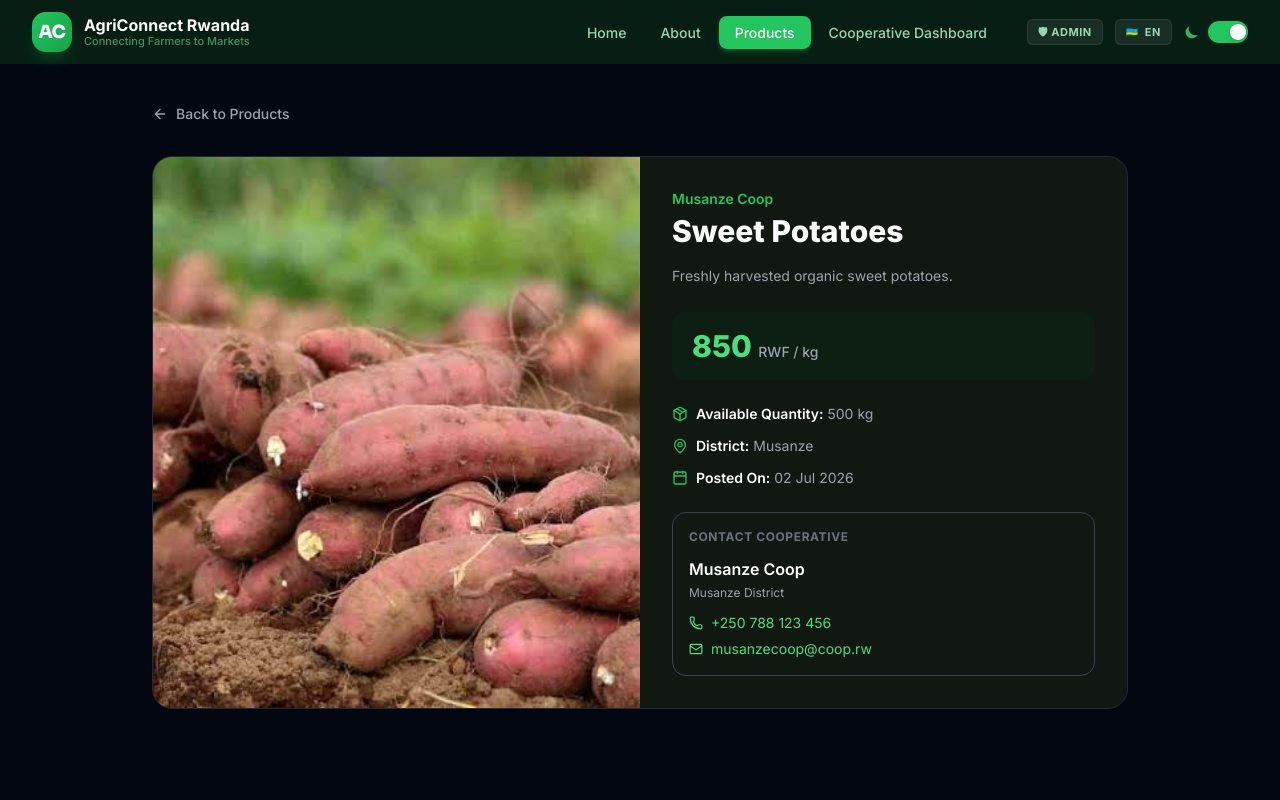
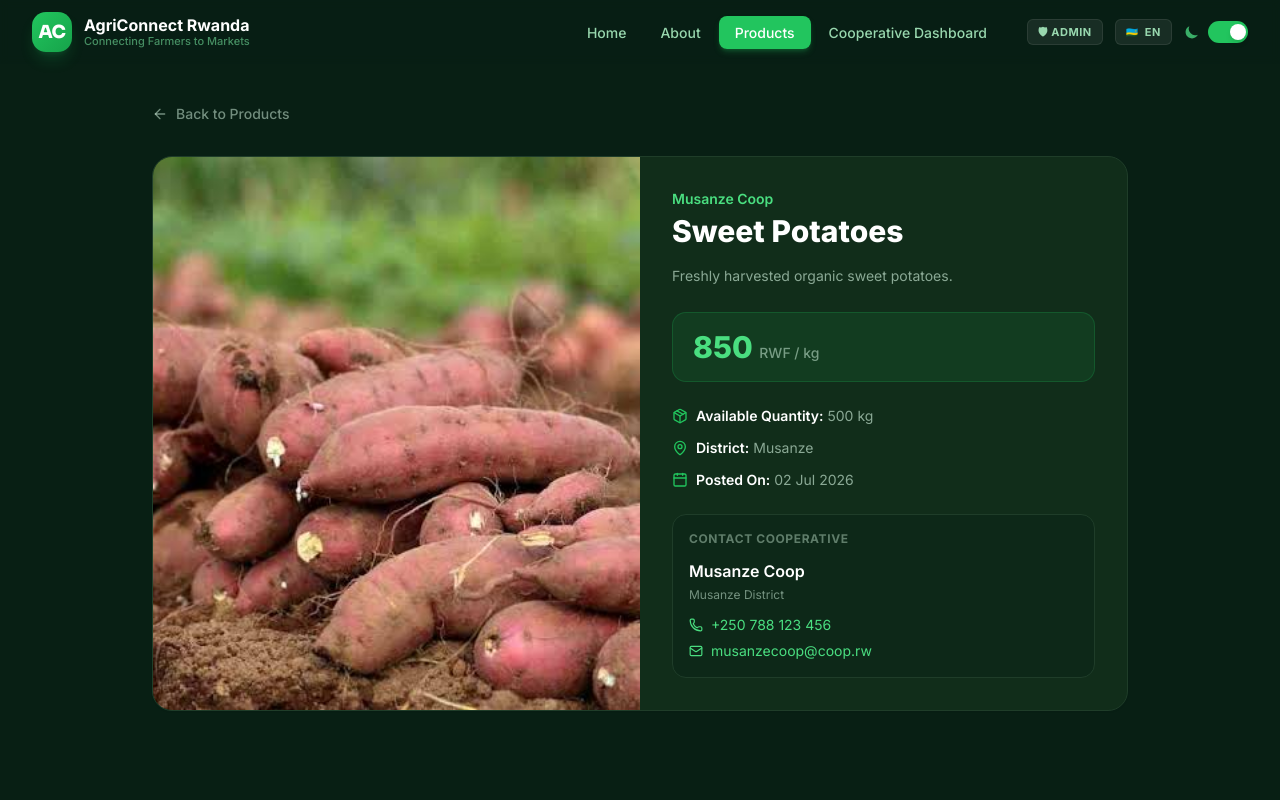
Before and after one commit to Emerance63/AGRI_connect_Frotned-end, a Next.js app: page /products/1 in a window 1280 px wide. Shown: the top 800 px of the page. Built offline with nearby package versions, Linux system fonts and the light colour scheme.

Commit message:
style: apply project green dark mode palette to all products pages and components

```diff
--- a/src/app/products/[id]/page.tsx
+++ b/src/app/products/[id]/page.tsx
@@ -43,20 +43,20 @@ export default function ProductDetailPage() {
   const displayName = t.productNames?.[product.name] ?? product.name;
 
   return (
-    <main className="min-h-screen bg-gray-50 dark:bg-gray-950">
+    <main className="min-h-screen bg-gray-50 dark:bg-[#081F14]">
       <div className="mx-auto max-w-5xl px-6 py-10">
         <Link
           href="/products"
-          className="mb-8 inline-flex items-center gap-2 text-sm font-medium text-gray-500 transition hover:text-green-600 dark:text-gray-400 dark:hover:text-green-400"
+          className="mb-8 inline-flex items-center gap-2 text-sm font-medium text-gray-500 transition hover:text-green-600 dark:text-green-100/50 dark:hover:text-green-400"
         >
           <ArrowLeft className="h-4 w-4" />
           {t.productDetail.backToProducts}
         </Link>
 
-        <div className="overflow-hidden rounded-2xl border border-gray-100 bg-white shadow-sm dark:border-gray-800 dark:bg-[#111811]">
+        <div className="overflow-hidden rounded-2xl border border-gray-100 bg-white shadow-sm dark:border-[#1f3d29] dark:bg-[#112d1a]">
           <div className="grid md:grid-cols-2">
             {/* Image */}
-            <div className="relative h-72 w-full md:h-full min-h-72 bg-gray-100 dark:bg-gray-800">
+            <div className="relative h-72 w-full md:h-full min-h-72 bg-gray-100 dark:bg-[#0d2818]">
               <Image
                 src={product.imageUrl}
                 alt={displayName}
@@ -70,28 +70,28 @@ export default function ProductDetailPage() {
 
             {/* Details */}
             <div className="p-8">
-              <p className="mb-1 text-sm font-semibold text-green-600 dark:text-green-500">
+              <p className="mb-1 text-sm font-semibold text-green-600 dark:text-green-400">
                 {product.cooperative.name}
               </p>
               <h1 className="mb-4 text-3xl font-extrabold text-gray-900 dark:text-white">
                 {displayName}
               </h1>
-              <p className="mb-6 text-sm leading-relaxed text-gray-600 dark:text-gray-400">
+              <p className="mb-6 text-sm leading-relaxed text-gray-600 dark:text-green-100/60">
                 {product.description}
               </p>
 
               {/* Price */}
-              <div className="mb-6 rounded-xl bg-green-50 px-5 py-4 dark:bg-green-950/30">
+              <div className="mb-6 rounded-xl bg-green-50 px-5 py-4 dark:bg-green-500/10 dark:border dark:border-green-500/20">
                 <p className="text-3xl font-extrabold text-green-700 dark:text-green-400">
                   {product.unitPrice.toLocaleString()}{" "}
-                  <span className="text-sm font-medium text-gray-500 dark:text-gray-400">
+                  <span className="text-sm font-medium text-gray-500 dark:text-green-100/50">
                     RWF / {product.unit}
                   </span>
                 </p>
               </div>
 
               {/* Meta */}
-              <ul className="mb-6 space-y-3 text-sm text-gray-600 dark:text-gray-400">
+              <ul className="mb-6 space-y-3 text-sm text-gray-600 dark:text-green-100/60">
                 <li className="flex items-center gap-2">
                   <Package className="h-4 w-4 text-green-500" />
                   <span>
@@ -116,12 +116,12 @@ export default function ProductDetailPage() {
               </ul>
 
               {/* Cooperative */}
-              <div className="rounded-xl border border-gray-100 p-4 dark:border-gray-700">
-                <p className="mb-3 text-xs font-bold uppercase tracking-wider text-gray-400 dark:text-gray-500">
+              <div className="rounded-xl border border-gray-100 p-4 dark:border-[#1f3d29] dark:bg-[#0d2818]">
+                <p className="mb-3 text-xs font-bold uppercase tracking-wider text-gray-400 dark:text-green-100/40">
                   {t.productDetail.contactCooperative}
                 </p>
                 <p className="mb-1 font-semibold text-gray-900 dark:text-white">{product.cooperative.name}</p>
-                <p className="text-xs text-gray-500 dark:text-gray-400">{product.cooperative.address}</p>
+                <p className="text-xs text-gray-500 dark:text-green-100/50">{product.cooperative.address}</p>
                 <div className="mt-3 flex flex-col gap-1.5">
                   <a href={`tel:${product.cooperative.phone}`} className="flex items-center gap-2 text-sm text-green-600 hover:underline dark:text-green-400">
                     <Phone className="h-3.5 w-3.5" />{product.cooperative.phone}
--- a/src/components/products/CategoryFilter.tsx
+++ b/src/components/products/CategoryFilter.tsx
@@ -13,7 +13,7 @@ export default function CategoryFilter({ categories, value, onChange }: Category
     <select
       value={value}
       onChange={(e) => onChange(e.target.value)}
-      className="w-full rounded-lg border border-gray-200 bg-white px-4 py-3 text-sm text-gray-700 focus:border-green-700 focus:outline-none focus:ring-1 focus:ring-green-700 md:w-56"
+      className="w-full rounded-lg border border-gray-200 bg-white px-4 py-3 text-sm text-gray-700 focus:border-green-600 focus:outline-none focus:ring-1 focus:ring-green-600 md:w-56 dark:border-[#1f3d29] dark:bg-[#112d1a] dark:text-white dark:focus:border-green-500"
     >
       {categories.map((category) => {
         const translatedCategory = (t.categories as Record<string, string> | undefined)?.[category] || category;
--- a/src/components/products/ProductCard.tsx
+++ b/src/components/products/ProductCard.tsx
@@ -10,9 +10,9 @@ export default function ProductCard({ product }: { product: Product }) {
   const reviewsCount = product.reviewsCount ?? 100;
 
   return (
-    <div className="group overflow-hidden rounded-xl border border-gray-100 bg-white shadow-sm transition-shadow hover:shadow-md dark:border-gray-800 dark:bg-[#111811]">
+    <div className="group overflow-hidden rounded-xl border border-gray-100 bg-white shadow-sm transition-shadow hover:shadow-md dark:border-[#1f3d29] dark:bg-[#112d1a]">
       {/* Image */}
-      <div className="relative h-48 w-full overflow-hidden bg-gray-100 dark:bg-gray-800">
+      <div className="relative h-48 w-full overflow-hidden bg-gray-100 dark:bg-[#0d2818]">
         <Image
           src={product.imageUrl}
           alt={product.name}
@@ -25,7 +25,7 @@ export default function ProductCard({ product }: { product: Product }) {
       {/* Info */}
       <div className="p-4 pb-5">
         {/* Cooperative name */}
-        <p className="mb-1 text-xs font-semibold text-green-600 dark:text-green-500">
+        <p className="mb-1 text-xs font-semibold text-green-600 dark:text-green-400">
           {product.cooperative.name}
         </p>
 
@@ -37,26 +37,26 @@ export default function ProductCard({ product }: { product: Product }) {
         {/* Rating */}
         <div className="mb-3 flex items-center gap-1">
           <Star className="h-3.5 w-3.5 fill-yellow-400 text-yellow-400" />
-          <span className="text-xs font-semibold text-gray-700 dark:text-gray-300">
+          <span className="text-xs font-semibold text-gray-700 dark:text-green-100/70">
             {rating.toFixed(1)}
           </span>
-          <span className="text-xs text-gray-400 dark:text-gray-500">
+          <span className="text-xs text-gray-400 dark:text-green-100/40">
             ({reviewsCount})
           </span>
         </div>
 
         {/* Price & Action */}
         <div className="flex items-end justify-between">
-          <p className="text-xl font-bold text-green-700 dark:text-green-500">
+          <p className="text-xl font-bold text-green-700 dark:text-green-400">
             {product.unitPrice.toLocaleString()}{" "}
-            <span className="text-[11px] font-medium uppercase tracking-wider text-gray-500 dark:text-gray-400">
+            <span className="text-[11px] font-medium uppercase tracking-wider text-gray-500 dark:text-green-100/50">
               RWF/{product.unit}
             </span>
           </p>
 
           <Link
             href={`/products/${product.id}`}
-            className="rounded-full bg-green-500 px-4 py-1.5 text-xs font-bold text-white transition-colors hover:bg-green-600"
+            className="rounded-full bg-green-600 px-4 py-1.5 text-xs font-bold text-white transition-colors hover:bg-green-500"
           >
             {t.productGrid?.viewDetails ?? "View Details"}
           </Link>
--- a/src/components/products/ProductGrid.tsx
+++ b/src/components/products/ProductGrid.tsx
@@ -6,7 +6,7 @@ export default function ProductGrid({ products }: { products: Product[] }) {
   const { t } = useLanguage();
   if (products.length === 0) {
     return (
-      <div className="rounded-xl border border-dashed border-gray-300 py-16 text-center text-gray-500">
+      <div className="rounded-xl border border-dashed border-gray-300 py-16 text-center text-gray-500 dark:border-[#1f3d29] dark:text-green-100/40">
         {t.productGrid.noProducts}
       </div>
     );
--- a/src/components/products/SearchBar.tsx
+++ b/src/components/products/SearchBar.tsx
@@ -11,13 +11,13 @@ export default function SearchBar({ value, onChange }: SearchBarProps) {
   const { t } = useLanguage();
   return (
     <div className="relative w-full">
-      <Search size={18} className="pointer-events-none absolute left-4 top-1/2 -translate-y-1/2 text-gray-400" />
+      <Search size={18} className="pointer-events-none absolute left-4 top-1/2 -translate-y-1/2 text-gray-400 dark:text-green-100/40" />
       <input
         type="text"
         value={value}
         onChange={(e) => onChange(e.target.value)}
         placeholder={t.productsPage.searchPlaceholder}
-        className="w-full rounded-lg border border-gray-200 bg-white py-3 pl-11 pr-4 text-sm text-gray-700 placeholder:text-gray-400 focus:border-green-700 focus:outline-none focus:ring-1 focus:ring-green-700"
+        className="w-full rounded-lg border border-gray-200 bg-white py-3 pl-11 pr-4 text-sm text-gray-700 placeholder:text-gray-400 focus:border-green-600 focus:outline-none focus:ring-1 focus:ring-green-600 dark:border-[#1f3d29] dark:bg-[#112d1a] dark:text-white dark:placeholder:text-green-100/40 dark:focus:border-green-500"
       />
     </div>
   );
```
Also changed, not shown: src/app/products/page.tsx (+6 -6 lines).
